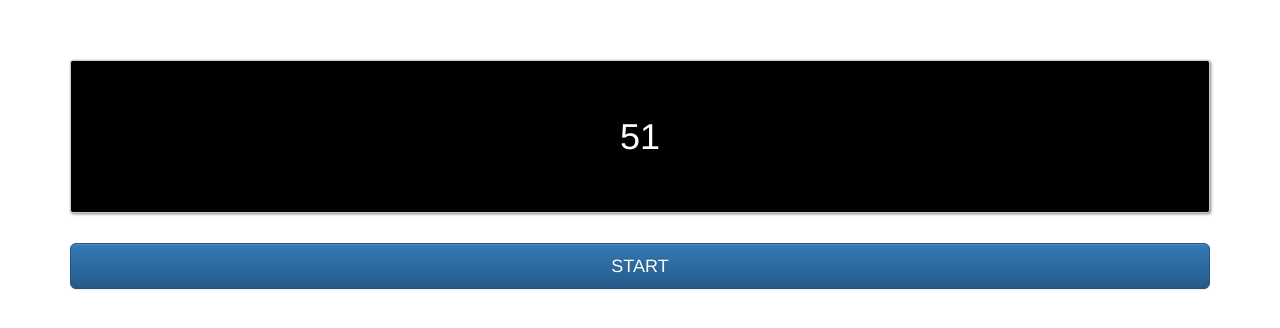
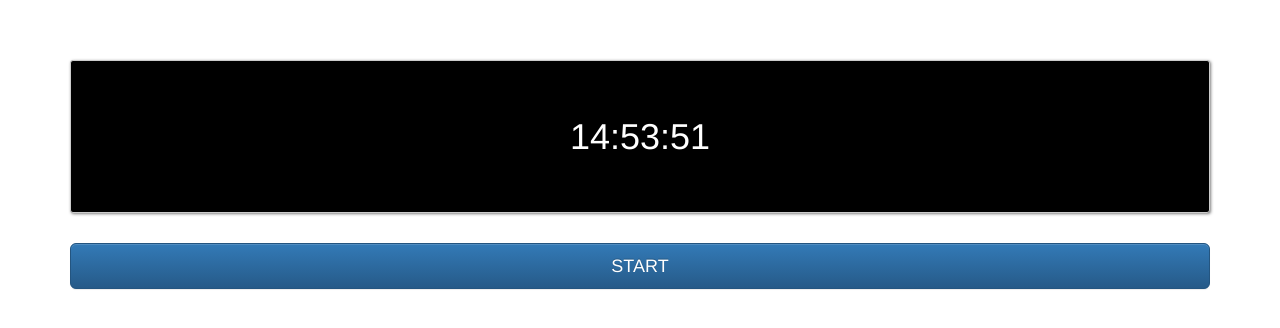
Before and after one commit to Genki-1/sample5, a plain HTML site: page index.html in a window 1280 px wide. Drawn offline with nearby package versions, Linux system fonts and the light colour scheme.

Commit message:
JavaScript 時間表示

```diff
--- a/index.html
+++ b/index.html
@@ -26,10 +26,20 @@
     var seconds = now.getSeconds(); //を取得
 
     if (seconds < 10) {
-      seconds = '0' + seconds
+      seconds = '0' + seconds;
     }
 
-    document.getElementById('timer').innerHTML = seconds;
+    var minutes = now.getMinutes();
+    if (minutes < 10) {
+      minutes = '0' + minutes;
+    }
+
+    var hours = now.getHours();
+    if (hours < 10) {
+      hours = '0' + hours;
+    }
+
+    document.getElementById('timer').innerHTML = hours + ':' + minutes + ':' + seconds;
   </script>
 </body>
 </html>
```
